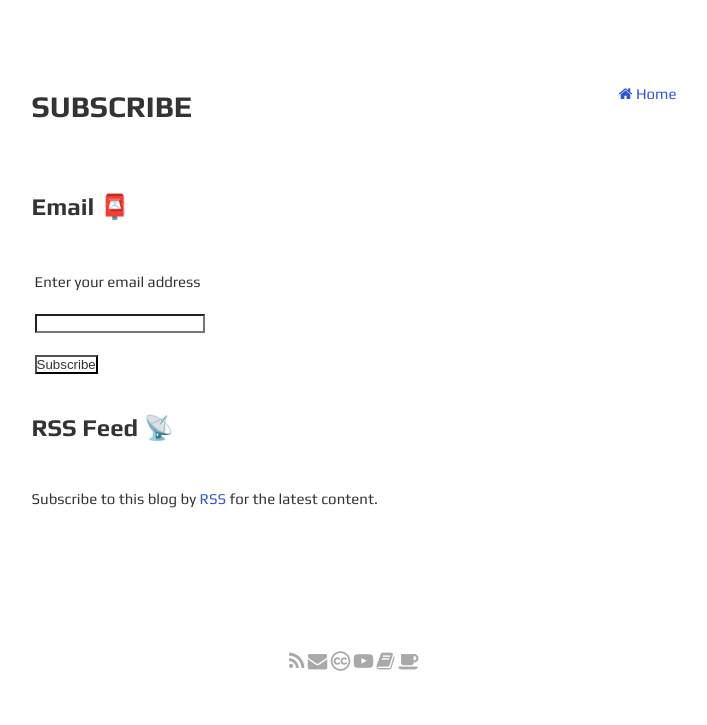
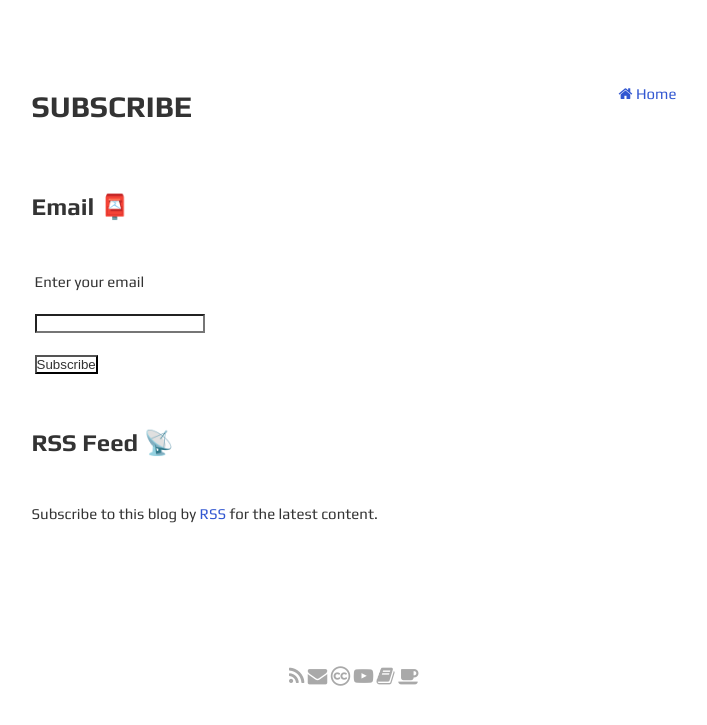
Before and after one commit to codyb1ue/codyb1ue.github.io, a Jekyll site: the page built from en/subscribe.html, in a window 1280 px wide. Shown: the top 725 px of the page, without its empty margins (286-993 px from the left). Built offline with Jekyll 4.4.1, drawn with Linux system fonts in a browser that asks for light colours.

Commit message:
Update subscribe.html

```diff
--- a/en/subscribe.html
+++ b/en/subscribe.html
@@ -8,10 +8,16 @@ layout: page
 
 <p>
 <h3>Email 📮</h3>
-<form style="padding:3px;text-align:left;" action="https://tinyletter.com/Memozine" method="post" target="popupwindow" onsubmit="window.open('https://tinyletter.com/Memozine', 'popupwindow', 'scrollbars=yes,width=800,height=600');return true">
-  <p><label for="tlemail">Enter your email address</label></p>
-  <p><input type="text" style="width:170px" name="email" id="tlemail" />
-  </p><input type="hidden" value="1" name="embed"/><input type="submit" value="Subscribe" />
+<form style="padding:3px;text-align:left;"
+     action="https://buttondown.email/api/emails/embed-subscribe/memozine"
+     method="post"
+     target="popupwindow"
+     onsubmit="window.open('https://buttondown.email/memozine', 'popupwindow')"
+     class="embeddable-buttondown-form">
+  <p><label for="bd-email">Enter your email</label></p>
+  <p><input type="email" style="width:170px" name="email" id="bd-email" /></p>
+  <p><input type="hidden" value="1" name="embed"/></p>
+  <p><input type="submit" value="Subscribe" /></p>
 </form>
 <br>
 <h3>RSS Feed 📡</h3>
```
